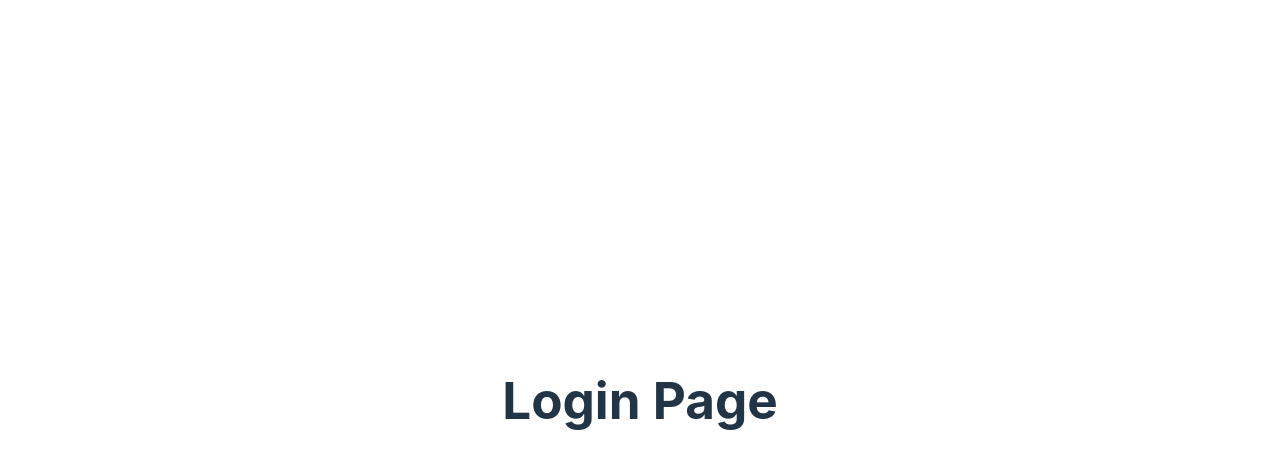
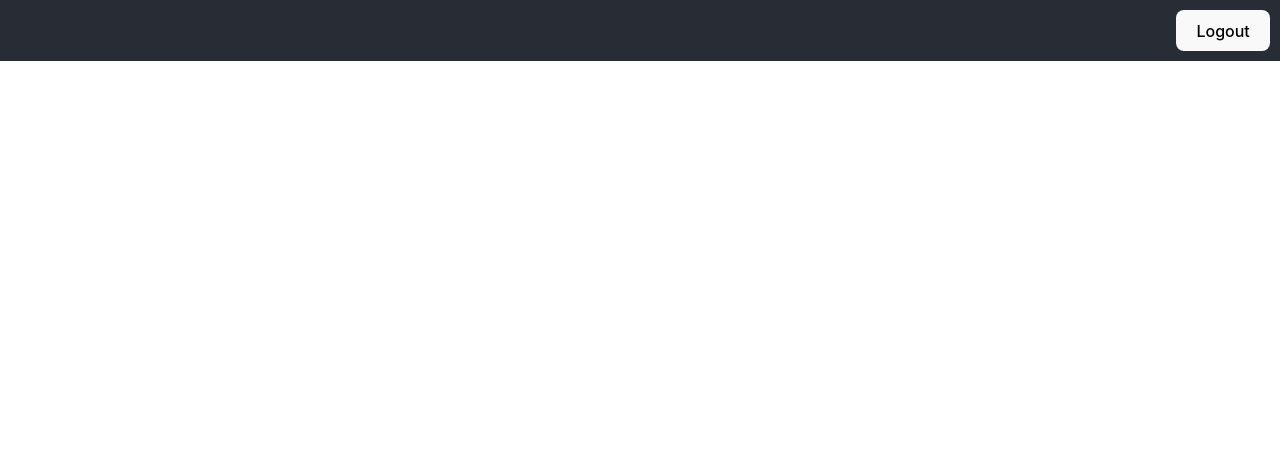
Before and after one commit to ucsaes/Ticket2Ride, a React (Vite) app: page /totalboard in a window 1280 px wide. Shown: the top 468 px of the page. Built offline with nearby package versions, Linux system fonts and the light colour scheme.

Commit message:
logout implemented

```diff
--- /dev/null
+++ b/src/componets/header.jsx
@@ -0,0 +1,49 @@
+import React, { useState, useEffect } from 'react';
+import { useNavigate } from 'react-router-dom'; // react-router-dom을 사용하여 페이지 이동
+
+function Header() {
+  const navigate = useNavigate();
+  const userId = localStorage.getItem('id');
+
+  // 로그아웃 처리
+  const handleLogout = () => {
+    localStorage.setItem('id', '');
+    localStorage.setItem('password', '');
+    navigate('/login'); // '/loginpage'로 리디렉션
+  };
+
+  return (
+    <header style={styles.header}>
+      <div style={styles.left}>
+        <span>{userId}</span> {/* 좌측에 아이디 표시 */}
+      </div>
+      <div style={styles.right}>
+        <button onClick={handleLogout}>Logout</button> {/* 로그아웃 버튼 */}
+      </div>
+    </header>
+  );
+}
+
+const styles = {
+  header: {
+    position: 'fixed',
+    display: 'flex',
+    top: 0, // 상단에 위치
+    left: 0, // 좌측에 위치
+    width: '100%', // 전체 화면 너비
+    justifyContent: 'space-between',
+    alignItems: 'center',
+    padding: '10px 20px',
+    backgroundColor: '#282c34',
+    color: 'white',
+  },
+  left: {
+    fontSize: '18px',
+  },
+  right: {
+    fontSize: '16px',
+    marginRight: '30px', // 오른쪽에 여백 추가
+  },
+};
+
+export default Header;
--- a/src/pages/Login.jsx
+++ b/src/pages/Login.jsx
@@ -115,8 +115,6 @@ function LoginPage() {
         </button>
         <p style={{ color: 'red' }}>{message}</p>
       </form>
-      <p>{submittedId}</p>
-      <p>{submittedPassword}</p>
     </div>
   );
 }
--- a/src/pages/PersonalBoard.jsx
+++ b/src/pages/PersonalBoard.jsx
@@ -1,8 +1,12 @@
 import React from 'react';
+import Header from '../componets/header';
 
 function PersonalBoard() {
   return (
     <>
+      <header>
+        <Header />
+      </header>
       <h1>PersonalBoard</h1>
     </>
   );
--- a/src/pages/TotalBoard.jsx
+++ b/src/pages/TotalBoard.jsx
@@ -1,9 +1,12 @@
 import React from 'react';
+import Header from '../componets/header';
 
 function TotalBoard() {
   return (
     <>
-      <h1>Login Page</h1>
+      <header>
+        <Header />
+      </header>
     </>
   );
 }
```
Also changed, not shown: src/componets/personalcomps.jsx (added).
